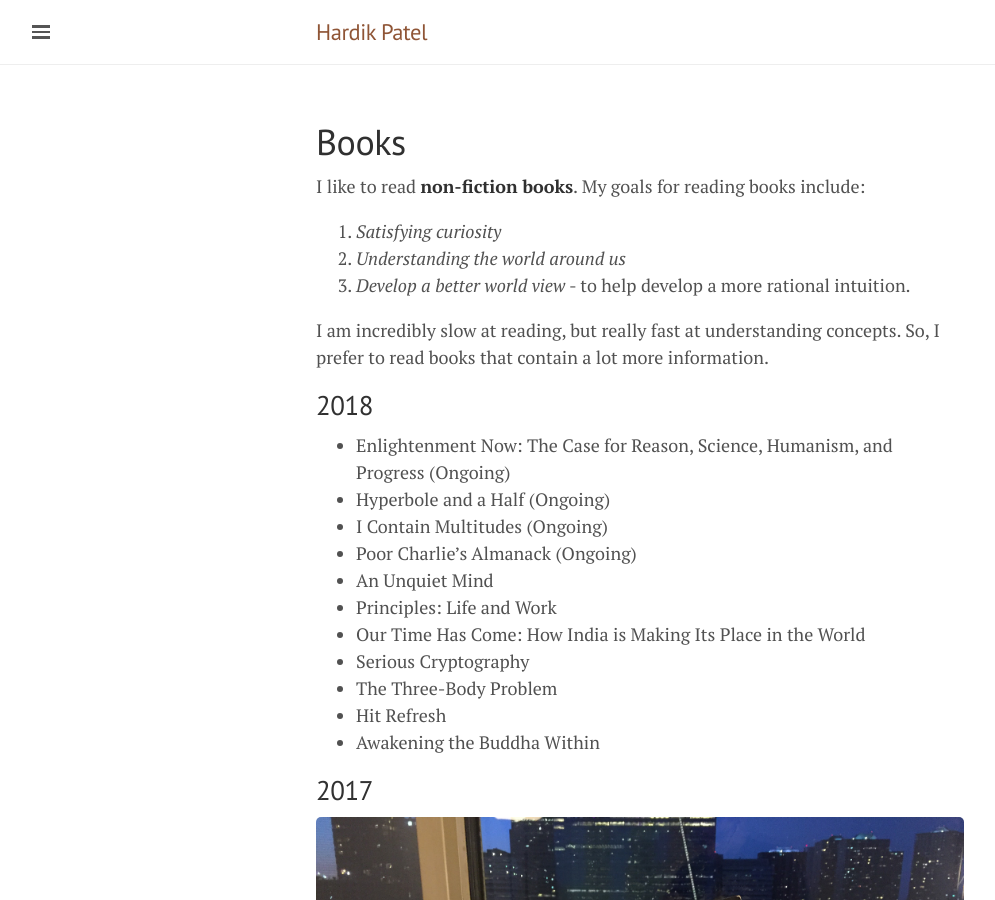
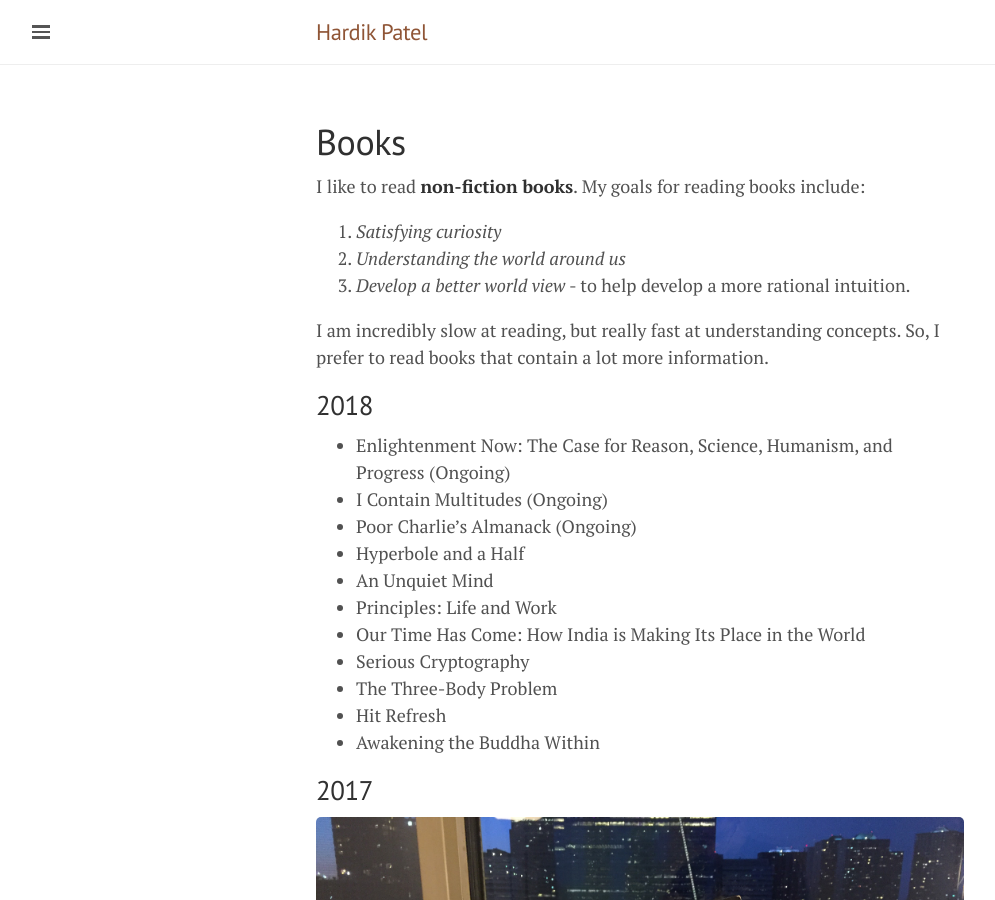
Before and after one commit to hardikp/hardikp.github.io, a Jekyll site: the page built from books.md, in a window 1280 px wide and 900 px high. Shown: the whole window, without its empty margins (0-995 px from the left). Built offline with Jekyll 4.4.1, drawn with Linux system fonts in a browser that asks for light colours; comment, search, counter and statistics services are not loaded.

Commit message:
One book. And incorporated some markdownlint suggestions.

```diff
--- a/books.md
+++ b/books.md
@@ -5,6 +5,7 @@
 ---
 
 I like to read **non-fiction books**. My goals for reading books include:
+
 1. *Satisfying curiosity*
 1. *Understanding the world around us*
 1. *Develop a better world view* - to help develop a more rational intuition.
@@ -13,10 +14,11 @@
 a lot more information.
 
 ## 2018
+
 * Enlightenment Now: The Case for Reason, Science, Humanism, and Progress (Ongoing)
-* Hyperbole and a Half (Ongoing)
 * I Contain Multitudes (Ongoing)
 * Poor Charlie's Almanack (Ongoing)
+* Hyperbole and a Half
 * An Unquiet Mind
 * Principles: Life and Work
 * Our Time Has Come: How India is Making Its Place in the World
@@ -27,6 +29,7 @@
 
 ## 2017
 <img src="/assets/books-2017.JPG">
+
 * To Sell Is Human (Ongoing)
 * Homo Deus
 * Algorithms to Live By
@@ -46,6 +49,7 @@
 * Pitch Anything
 
 ## 2016
+
 * [The Vital Question](/books/vital_question)
 * The Checklist Manifesto
 * Thinking Fast and Slow
@@ -57,33 +61,40 @@
 * The Power of Habit
 
 ## 2015
+
 * A Little History of the World
 * David and Goliath: Underdogs, Misfits, and the Art of Battling Giants
 * Imagining India (Incomplete)
 * One More Thing (Incomplete)
 
 ## 2014
+
 * The Black Swan (Incomplete)
 
 ## 2013
+
 * Durbar
 * A Game of Thrones
 * A Storm of Swords
 * A Feast for Crows (Incomplete)
 
 ## 2012
+
 * Steve Jobs
 
 ## 2011
+
 * The Lord of the Rings
 * The Hobbit
 
 ## 2009
+
 * Surely, You're Joking Mr Feynman
 * The Alchemist
 * The Kite Runner
 
 ## 2008
+
 * Harry Potter and the Deathly Hallows
 * Harry Potter and the Half-Blood Prince
 * Harry Potter and the Order of the Phoenix
@@ -93,7 +104,9 @@
 * Harry Potter and the Sorcerer's Stone
 
 ## 2007
+
 * Five Point Someone
 
 ## 2003
+
 * My Experiments With Truth (Gujarati) - [I mention it in this medium.com post](https://medium.com/@hardikp/how-gandhi-brought-changes-in-himself-and-his-followers-1c1bed51c6aa)
```
Also changed, not shown: _posts/2018-02-11-why-is-machine-learning-in-finance-so-hard.md (+9 -0 lines).
